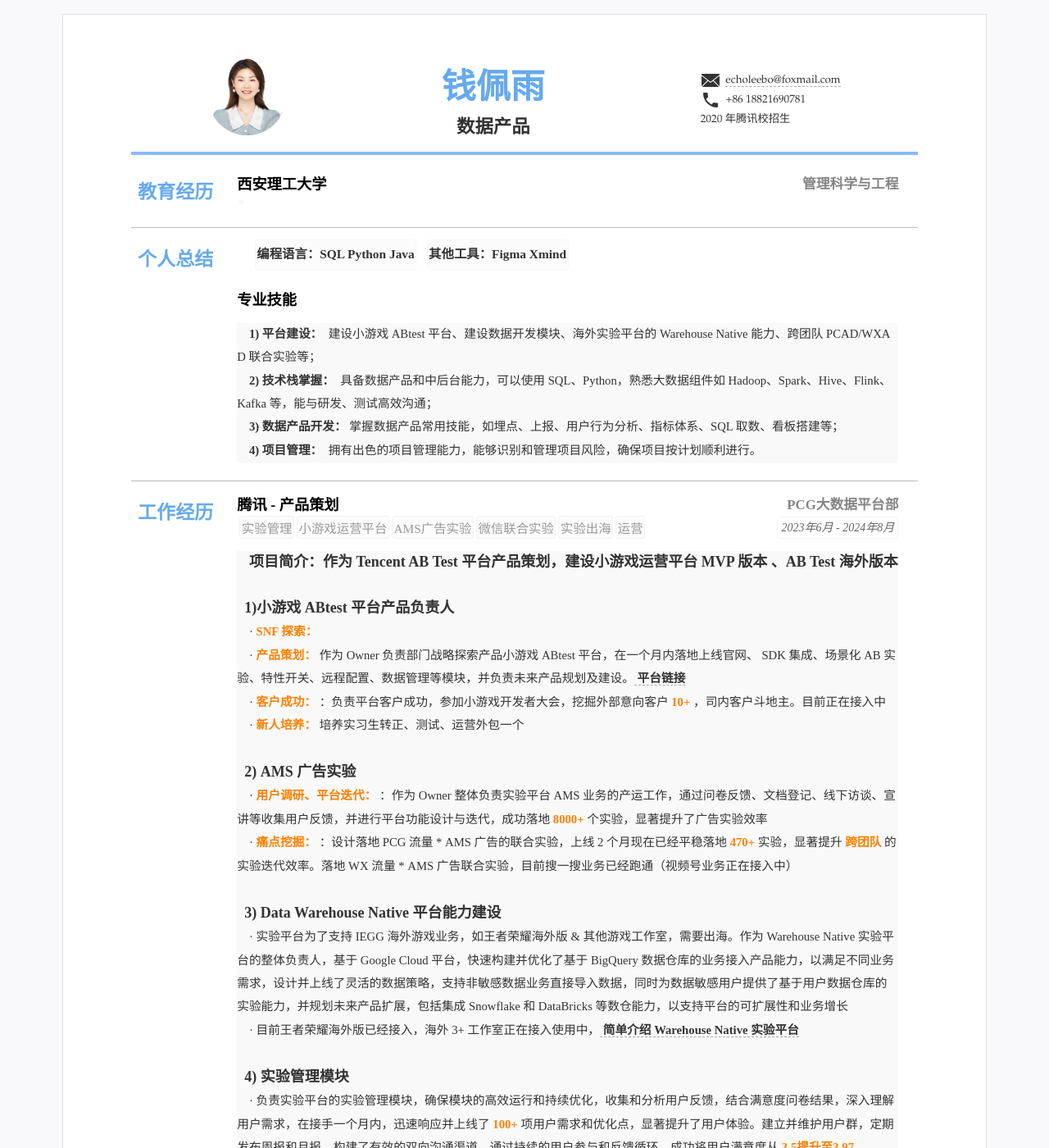
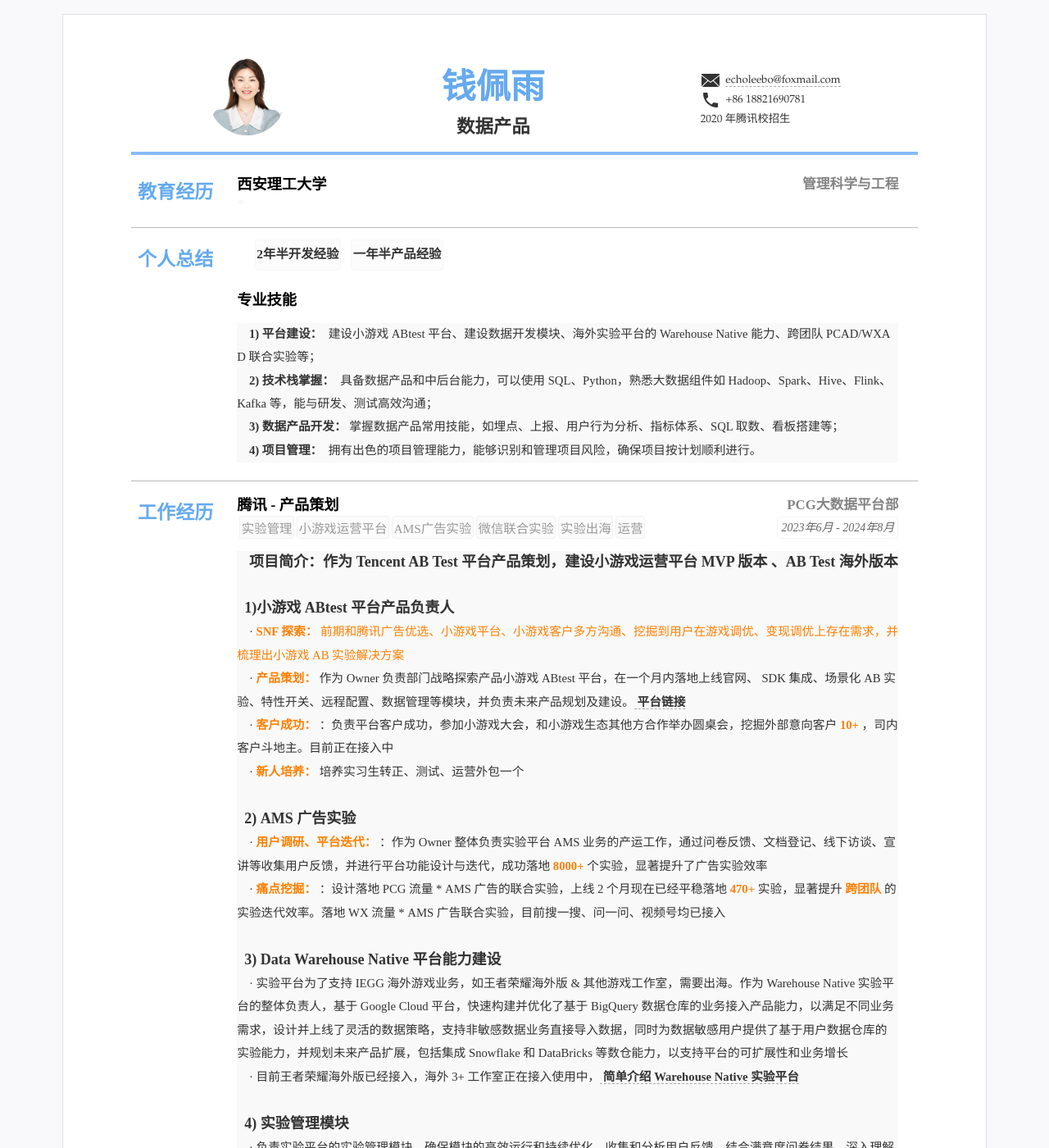
Before and after one commit to kuailexiaoshenxian/cn-wx-cv, a Jekyll site: the page built from index.html, in a window 1280 px wide and 1400 px high. Shown: the whole window at 82% size. Built offline with Jekyll 4.4.1, drawn with Linux system fonts in a browser that asks for light colours.

Commit message:
Update resume.yml

```diff
--- a/_data/resume.yml
+++ b/_data/resume.yml
@@ -46,8 +46,8 @@ main: #简历主要内容，
   content:
   - title: <font face="华文细黑粗体"></font>
     items: #itmems 可以小块的方式显示
-    - <font face="等线">编程语言：SQL Python Java </font>
-    - <font face="等线">其他工具：Figma Xmind</font>
+    - <font face="等线">2年半开发经验 </font>
+    - <font face="等线">一年半产品经验</font>
     # - 数据可视化：Power BI, Tableau
     #- <font face="等线">大数据：HDFS、Hive、MySQL、Spark、Flink、OLAP (Impala、Kudu、ClickHouse)</font>
   - title: <font face="华文细黑粗体">专业技能</font>
@@ -102,14 +102,14 @@ main: #简历主要内容，
     detail: <font face="等线"><font size=4><strong>项目简介：作为 Tencent AB Test 平台产品策划，建设小游戏运营平台 MVP 版本 、AB Test 海外版本</strong></font></font> <br>  &nbsp &nbsp
            <br>
             <font face="等线"><font size=4><strong> &nbsp 1)小游戏 ABtest 平台产品负责人</strong></font> <br>  &nbsp &nbsp
-            · <font color=#FF7F00><strong>SNF 探索： </strong></font><br> &nbsp &nbsp
+            · <font color=#FF7F00><strong>SNF 探索： </strong>前期和腾讯广告优选、小游戏平台、小游戏客户多方沟通、挖掘到用户在游戏调优、变现调优上存在需求，并梳理出小游戏 AB 实验解决方案</font><br> &nbsp &nbsp
             · <font color=#FF7F00><strong>产品策划： </strong></font>作为 Owner 负责部门战略探索产品小游戏 ABtest 平台，在一个月内落地上线官网、 SDK 集成、场景化 AB 实验、特性开关、远程配置、数据管理等模块，并负责未来产品规划及建设。 <a href="https://abetterchoice.cn/"> <strong>平台链接</strong> </a><br> &nbsp &nbsp
-            · <font color=#FF7F00><strong>客户成功： </strong></font>：负责平台客户成功，参加小游戏开发者大会，挖掘外部意向客户<font color=#FF7F00><strong> 10+ </strong></font> ，司内客户斗地主。目前正在接入中 <br> &nbsp &nbsp
+            · <font color=#FF7F00><strong>客户成功： </strong></font>：负责平台客户成功，参加小游戏大会，和小游戏生态其他方合作举办圆桌会，挖掘外部意向客户<font color=#FF7F00><strong> 10+ </strong></font> ，司内客户斗地主。目前正在接入中 <br> &nbsp &nbsp
             · <font color=#FF7F00><strong>新人培养： </strong></font>培养实习生转正、测试、运营外包一个 <br> &nbsp &nbsp
             <br>
             <font face="等线"><font size=4><strong> &nbsp 2) AMS 广告实验</strong></font> <br>  &nbsp &nbsp
             · <font color=#FF7F00><strong>用户调研、平台迭代： </strong></font>：作为 Owner 整体负责实验平台 AMS 业务的产运工作，通过问卷反馈、文档登记、线下访谈、宣讲等收集用户反馈，并进行平台功能设计与迭代，成功落地<font color=#FF7F00><strong> 8000+ </strong></font> 个实验，显著提升了广告实验效率 <br> &nbsp &nbsp
-            ·  <font color=#FF7F00><strong>痛点挖掘： </strong></font>：设计落地 PCG 流量 * AMS 广告的联合实验，上线 2 个月现在已经平稳落地<font color=#FF7F00><strong> 470+ </strong></font>实验，显著提升 <font color=#FF7F00><strong>  跨团队</strong></font> 的实验迭代效率。落地 WX 流量 *  AMS 广告联合实验，目前搜一搜业务已经跑通（视频号业务正在接入中）  <br>  &nbsp &nbsp
+            ·  <font color=#FF7F00><strong>痛点挖掘： </strong></font>：设计落地 PCG 流量 * AMS 广告的联合实验，上线 2 个月现在已经平稳落地<font color=#FF7F00><strong> 470+ </strong></font>实验，显著提升 <font color=#FF7F00><strong>  跨团队</strong></font> 的实验迭代效率。落地 WX 流量 *  AMS 广告联合实验，目前搜一搜、问一问、视频号均已接入  <br>  &nbsp &nbsp
             <br>
             <font face="等线"><font size=4><strong> &nbsp 3) Data Warehouse Native 平台能力建设</strong></font>  <br>  &nbsp &nbsp
             · 实验平台为了支持 IEGG 海外游戏业务，如王者荣耀海外版 & 其他游戏工作室，需要出海。作为 Warehouse Native 实验平台的整体负责人，基于 Google Cloud 平台，快速构建并优化了基于 BigQuery 数据仓库的业务接入产品能力，以满足不同业务需求，设计并上线了灵活的数据策略，支持非敏感数据业务直接导入数据，同时为数据敏感用户提供了基于用户数据仓库的实验能力，并规划未来产品扩展，包括集成 Snowflake 和 DataBricks 等数仓能力，以支持平台的可扩展性和业务增长<br> &nbsp &nbsp
```
